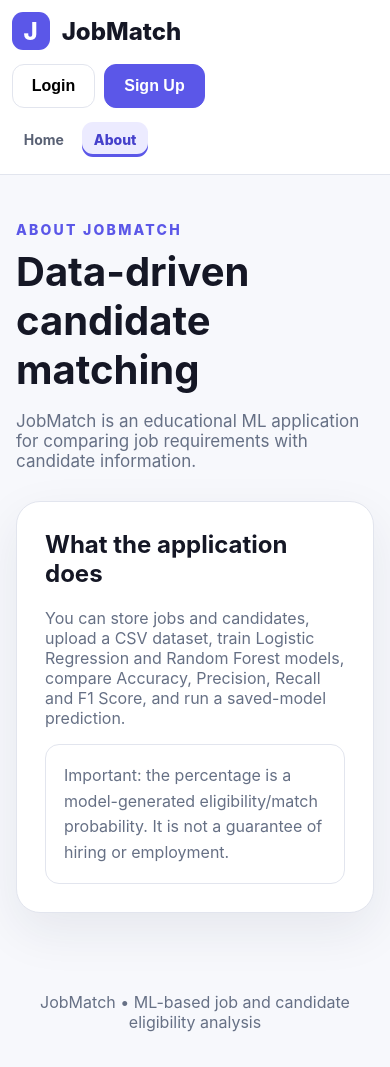
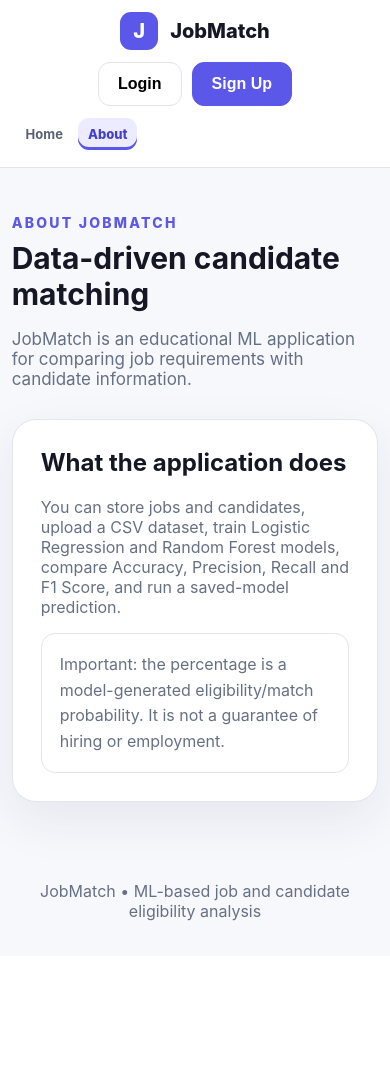
Before and after one commit to nandik18/JobMatch, a Flask app: page /about in a window 390 px wide. After the commit the page ends 921 px from the top, so only its background shows below. Run offline with Flask 3, Linux system fonts and the light colour scheme.

Commit message:
Initial JobMatch project4

```diff
--- a/templates/base.html
+++ b/templates/base.html
@@ -830,63 +830,160 @@
                 padding: 9px 12px
             }
         }
-        /* Prevent horizontal overflow */
+
+/* JobMatch responsive layout fix */
+
 html, body {
     width: 100%;
     max-width: 100%;
     margin: 0;
-    overflow-x: hidden;
+    overflow-x: clip;
 }
 
 *, *::before, *::after {
     box-sizing: border-box;
 }
 
-/* Keep page content within screen */
-main, .container, .dashboard-container {
+/* Navbar fits inside viewport */
+.navbar {
     width: 100%;
+    height: auto;
+    min-height: 88px;
+    padding: 12px 3%;
+    display: flex;
+    align-items: center;
+    flex-wrap: wrap;
+    gap: 12px 20px;
+}
+
+.brand {
+    margin-right: auto;
+    flex-shrink: 0;
+}
+
+.navlinks {
+    display: flex;
+    align-items: center;
+    justify-content: center;
+    flex-wrap: wrap;
+    gap: 6px;
+    min-width: 0;
     max-width: 100%;
+}
+
+.navlinks a {
+    padding: 9px 11px;
+    font-size: 14px;
+    white-space: nowrap;
+}
+
+.userbar {
+    display: flex;
+    align-items: center;
+    flex-wrap: wrap;
+    gap: 10px;
+    min-width: 0;
+    max-width: 100%;
+}
+
+.userbar .email {
+    max-width: 180px;
+    overflow: hidden;
+    text-overflow: ellipsis;
+    white-space: nowrap;
+}
+
+/* Keep page content centered and responsive */
+.container,
+.section,
+.flash {
+    width: min(1180px, 94%);
+    max-width: 100%;
+    margin-left: auto;
+    margin-right: auto;
+}
+
+.grid2 {
+    grid-template-columns: repeat(2, minmax(0, 1fr));
+}
+
+.feature-grid,
+.stats {
+    grid-template-columns: repeat(4, minmax(0, 1fr));
+}
+
+.grid2 > *,
+.feature-grid > *,
+.stats > * {
     min-width: 0;
 }
 
-/* Make cards responsive */
-.cards-grid, .stats-grid, .dashboard-grid {
-    display: grid;
-    grid-template-columns: repeat(auto-fit, minmax(min(100%, 240px), 1fr));
-    gap: 20px;
-}
-
-/* Navbar */
-nav, .navbar {
-    max-width: 100%;
-}
-
-.navbar-content, .nav-links {
-    display: flex;
-    flex-wrap: wrap;
-    align-items: center;
-    gap: 12px;
-}
-
-/* Responsive tables */
-.table-wrapper {
+/* Tables scroll inside their own containers */
+.table-wrap {
+    width: 100%;
     max-width: 100%;
     overflow-x: auto;
 }
 
-/* Mobile screens */
-@media (max-width: 768px) {
-    main, .container, .dashboard-container {
-        padding-left: 16px;
-        padding-right: 16px;
+/* Tablets */
+@media (max-width: 1100px) {
+    .navbar {
+        justify-content: center;
     }
 
-    .cards-grid, .stats-grid, .dashboard-grid {
-        grid-template-columns: 1fr;
+    .brand {
+        margin-right: 0;
     }
 
-    .navbar-content, .nav-links {
-        gap: 8px;
+    .navlinks {
+        order: 3;
+        width: 100%;
+    }
+
+    .userbar .email {
+        display: none;
+    }
+
+    .feature-grid,
+    .stats {
+        grid-template-columns: repeat(2, minmax(0, 1fr));
+    }
+}
+
+/* Mobile */
+@media (max-width: 600px) {
+    .navbar {
+        padding: 12px 4%;
+    }
+
+    .brand {
+        font-size: 20px;
+    }
+
+    .navlinks {
+        justify-content: flex-start;
+        gap: 5px;
+    }
+
+    .navlinks a {
+        padding: 8px 10px;
+        font-size: 13px;
+    }
+
+    .container,
+    .section,
+    .flash {
+        width: 94%;
+    }
+
+    .grid2,
+    .feature-grid,
+    .stats {
+        grid-template-columns: minmax(0, 1fr);
+    }
+
+    .page-title h1 {
+        font-size: 30px;
     }
 }
     </style>
```
